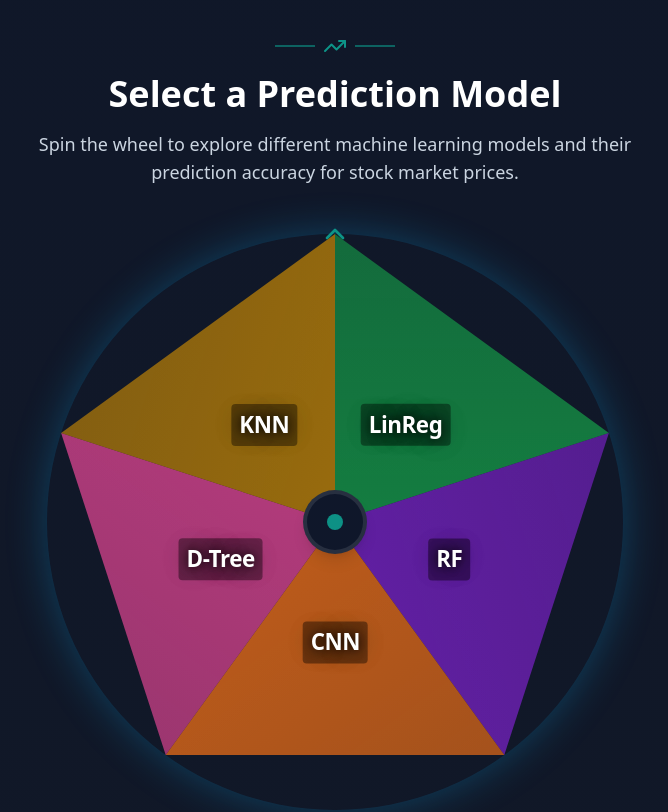
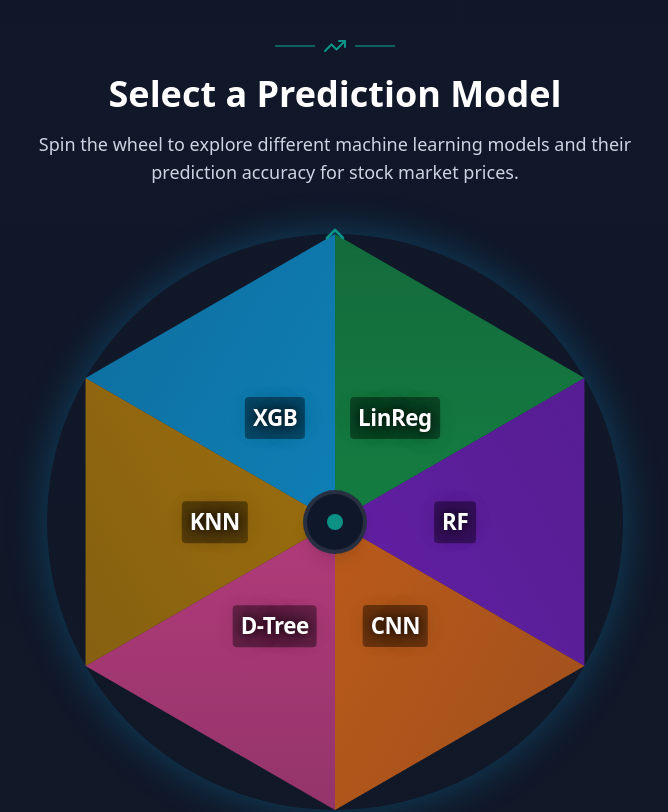
Before and after one commit to Subodh005/market-spinwheel, a React (Vite) app: page / in a window 1280 px wide. Shown: the part 880-1692 px from the top of the page, without its empty margins (305-973 px from the left). Built offline with nearby package versions, Linux system fonts and the light colour scheme.

Commit message:
Add more ML models to the wheel
Add the remaining ML models to the spin wheel component.

```diff
--- a/src/components/SpinWheel.tsx
+++ b/src/components/SpinWheel.tsx
@@ -9,8 +9,8 @@ interface SpinWheelProps {
 }
 
 const SpinWheel: React.FC<SpinWheelProps> = ({ models }) => {
-  // Use only the first 5 models
-  const displayModels = models.slice(0, 5);
+  // Use all available models instead of limiting to 5
+  const displayModels = models;
   const [rotation, setRotation] = useState(0);
   const [spinning, setSpinning] = useState(false);
   const [selectedModel, setSelectedModel] = useState<ModelData | null>(null);
--- a/src/data/models.ts
+++ b/src/data/models.ts
@@ -164,5 +164,34 @@ export const modelData: ModelData[] = [
       "Sensitive to irrelevant features",
       "Requires feature scaling"
     ]
+  },
+  {
+    id: "xgboost",
+    name: "XGBoost",
+    shortName: "XGB",
+    color: "#0EA5E9", // Blue
+    description: "An optimized gradient boosting framework designed for speed and performance. Our XGBoost model leverages historical data with advanced feature engineering to predict stock prices.",
+    metrics: {
+      accuracy: 0.91,
+      mse: 0.022,
+      mae: 0.115,
+      rmse: 0.148,
+      r2: 0.91
+    },
+    features: [
+      "Gradient boosting algorithm",
+      "Regularization to prevent overfitting",
+      "Handles missing values automatically"
+    ],
+    advantages: [
+      "Generally outperforms other models in accuracy",
+      "Fast execution speed",
+      "Built-in regularization and cross-validation"
+    ],
+    limitations: [
+      "Requires careful tuning of hyperparameters",
+      "Can be prone to overfitting with noisy data",
+      "Less interpretable than simpler models"
+    ]
   }
 ];
```
